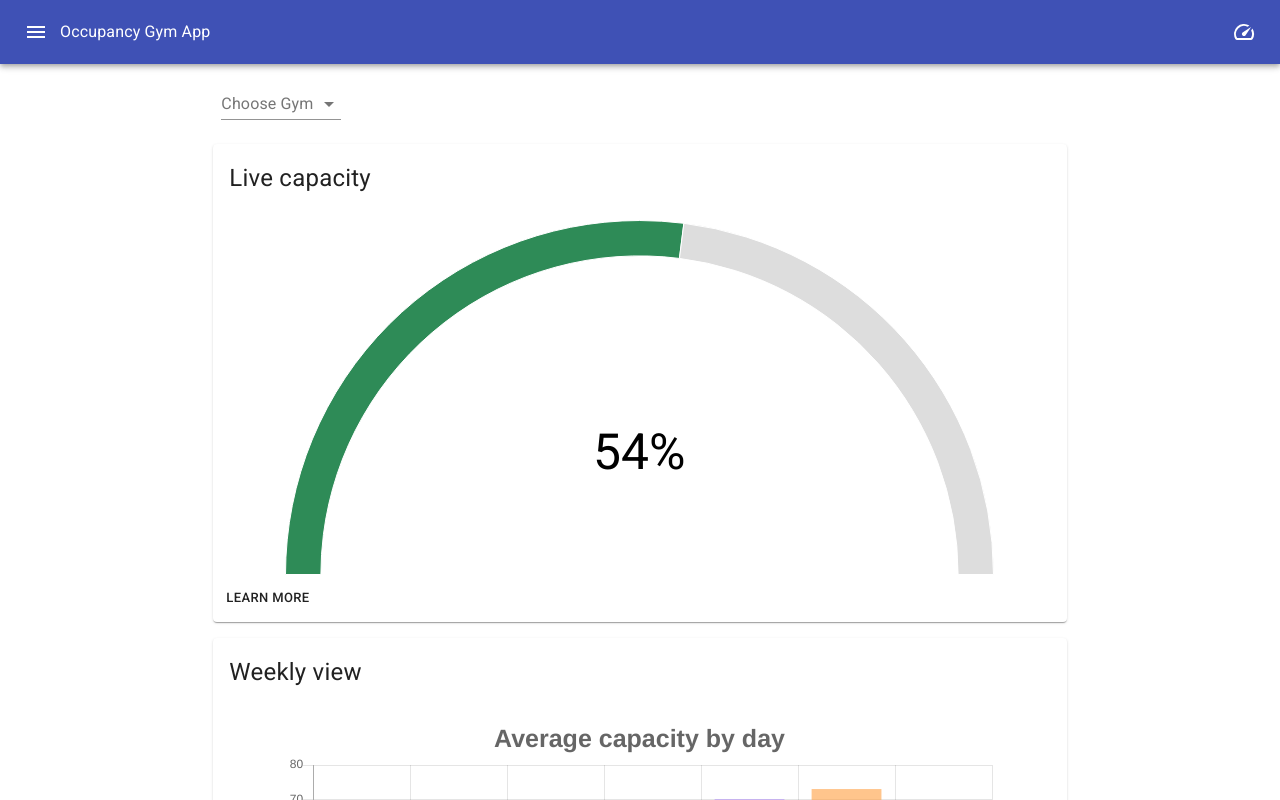
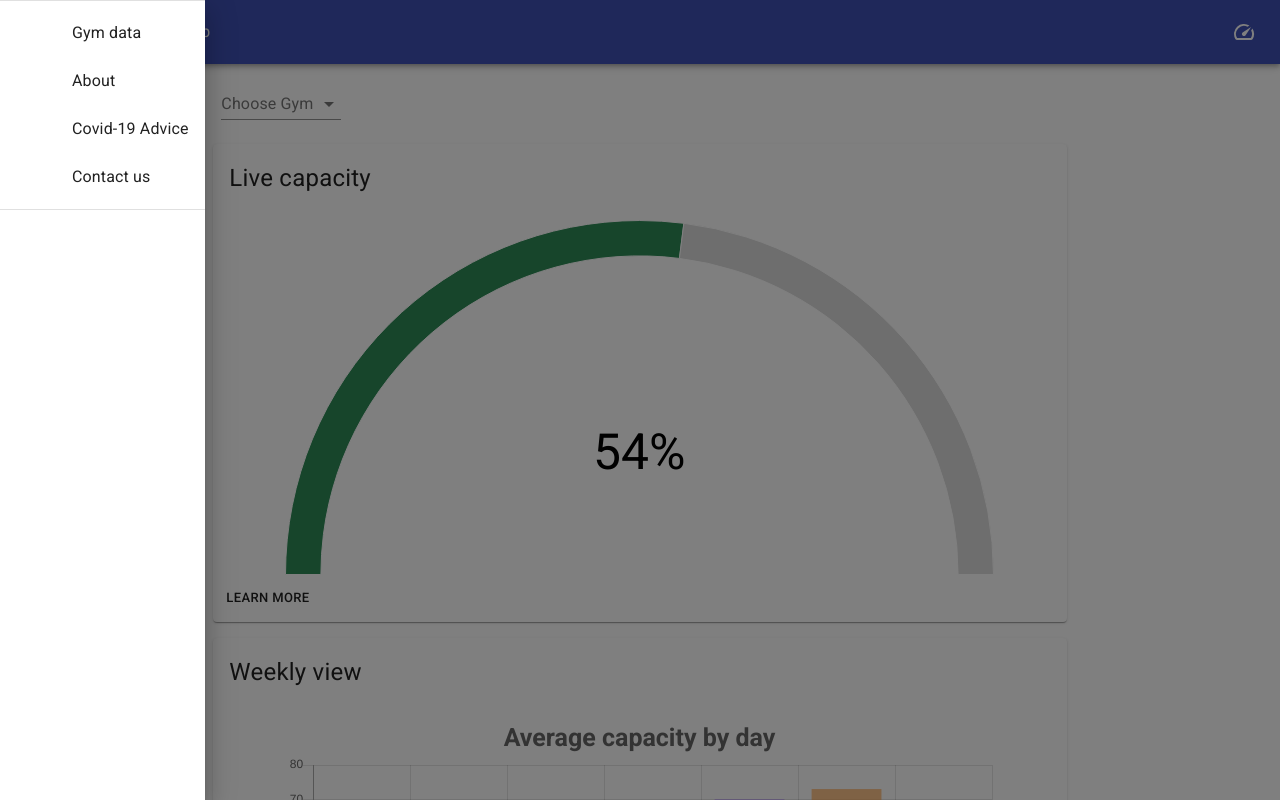
Before and after one commit to JottScones/frontend-testing, a React (Create React App) app: page / in a window 1280 px wide. Both pictures are taken after a click on the button "menu". Shown: the top 800 px of the page. Built offline with nearby package versions, Linux system fonts and the light colour scheme; the HTML template or start-up script is replaced by a standard one.

Commit message:
menu button is clickabe and now shows drawer

```diff
--- a/src/components/Header.js
+++ b/src/components/Header.js
@@ -2,6 +2,7 @@ import React from 'react';
 import { AppBar, Toolbar, Typography, IconButton } from '@material-ui/core';
 import SpeedIcon from '@material-ui/icons/Speed';
 import MenuIcon from '@material-ui/icons/Menu';
+import MenuDrawer from './MenuDrawer';
 import {makeStyles} from '@material-ui/styles';
 
 const useStyles = makeStyles(() => ({
@@ -12,13 +13,14 @@ const useStyles = makeStyles(() => ({
 
 const Header = () => {
   const classes = useStyles();
-
+  const [menuOpen, setMenuOpen] = React.useState(false);
   return (
     <AppBar position="static">
       <Toolbar>
-        <IconButton edge="start" className={classes.menuButton} color='inherit' aria-label="menu">
+        <IconButton edge="start" className={classes.menuButton} onClick={() => setMenuOpen(!menuOpen)} color='inherit' aria-label="menu">
           <MenuIcon />
         </IconButton>
+        <MenuDrawer setMenuOpen={setMenuOpen} menuOpen={menuOpen}/>
         <Typography className={classes.typographyStyles} color='inherit'>
           Occupancy Gym App
         </Typography>
--- /dev/null
+++ b/src/components/MenuDrawer.js
@@ -0,0 +1,31 @@
+import React from 'react';
+import {Drawer} from '@material-ui/core/';
+import List from '@material-ui/core/List';
+import ListItem from '@material-ui/core/ListItem';
+import ListItemIcon from '@material-ui/core/ListItemIcon';
+import ListItemText from '@material-ui/core/ListItemText';
+import Divider from '@material-ui/core/Divider';
+
+
+const drawer = (
+  <div>
+    <Divider />
+    <List>
+      {['Gym data', 'About', 'Covid-19 Advice', 'Contact us'].map((text) => (
+        <ListItem button key={text}>
+          <ListItemIcon>{/*need to choose icon*/}</ListItemIcon>
+          <ListItemText primary={text} />
+        </ListItem>
+      ))}
+    </List>
+    <Divider />
+  </div>
+);
+
+const MenuDrawer = (props) => (
+  <Drawer anchor="left" variant="temporary" open={props.menuOpen} onClose={() => props.setMenuOpen(false)}>
+    {drawer}
+  </Drawer>
+);
+
+export default MenuDrawer;
--- a/src/components/charts/Capacity.js
+++ b/src/components/charts/Capacity.js
@@ -1,6 +1,6 @@
 import React from 'react';
 import {Doughnut, Chart} from 'react-chartjs-2';
-import roboto from "typeface-roboto";
+import "typeface-roboto";
 
 const Capacity = (props) => {
   const capacity = props.capacity;
--- a/src/components/charts/DayGraph.js
+++ b/src/components/charts/DayGraph.js
@@ -11,7 +11,7 @@ const DayGraph = (props) => {
             title: {
               display: true,
               text: props.days + " average",
-              fontSize: 15
+              fontSize: 20
             },
             legend: {
               display:false
--- a/src/components/charts/WeekGraph.js
+++ b/src/components/charts/WeekGraph.js
@@ -11,7 +11,8 @@ const WeekGraph = (props) => {
           title: {
             display: true,
             text: "Average capacity by day",
-            fontSize: 25
+            fontSize: 25,
+            fontFamily: 'roboto'
           },
           legend: {
             display: false
```
